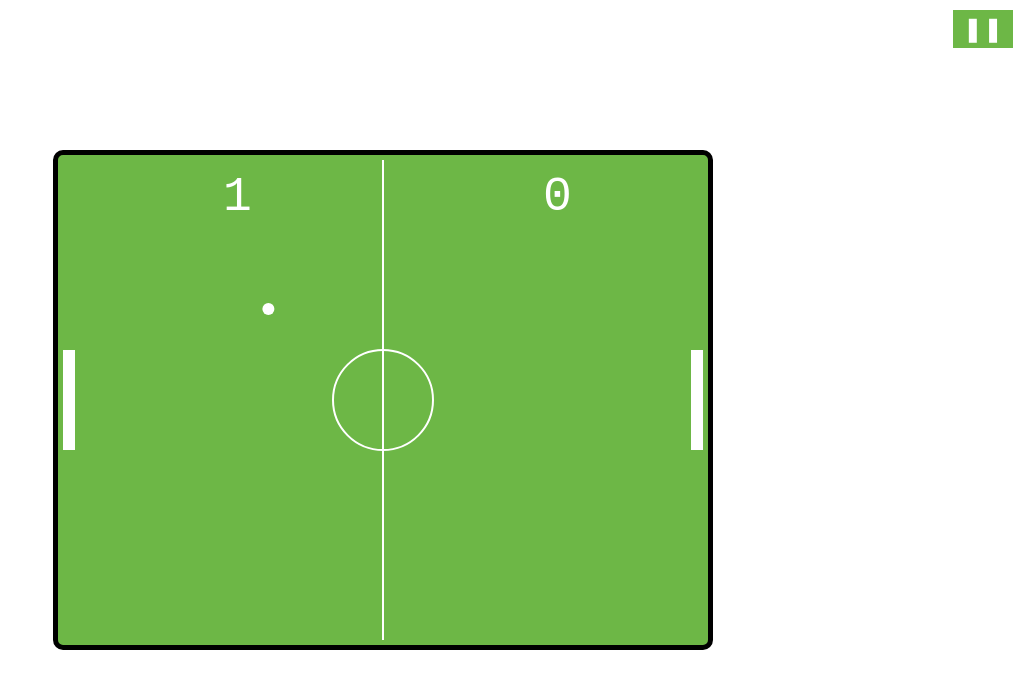
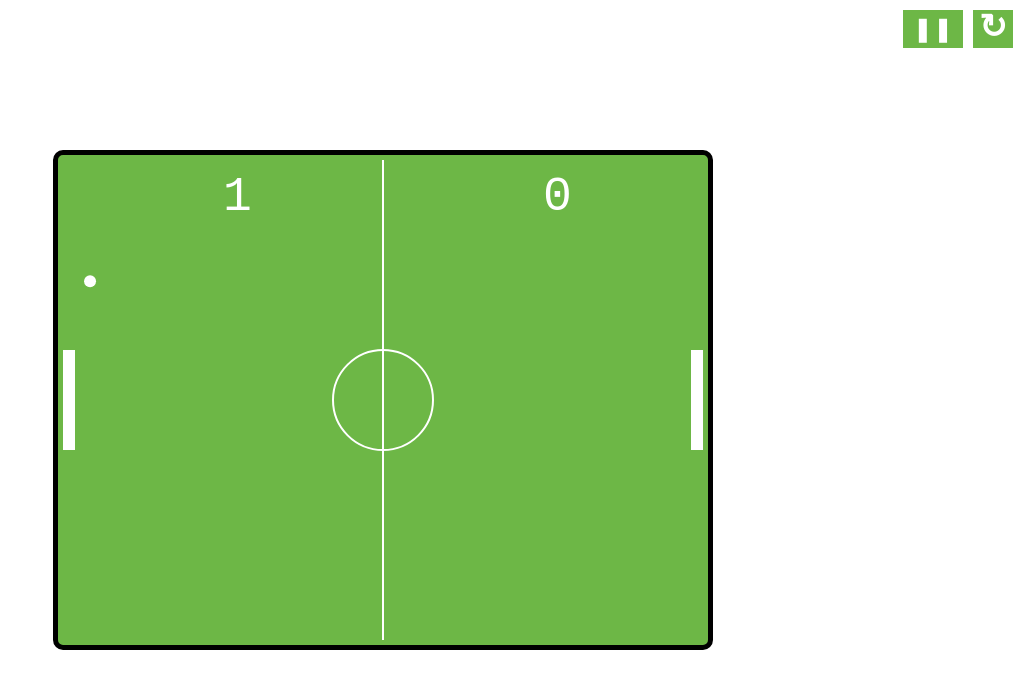
Before and after one commit to andrewmlu/pong-gpt4, a plain HTML site: page index.html in a window 1280 px wide. Shown: the whole page, without its empty margins (257-1280 px from the left). Drawn offline with Linux system fonts and the light colour scheme.

Commit message:
improve ball reflection, added reset, squashed bugs

```diff
--- a/index.html
+++ b/index.html
@@ -12,6 +12,9 @@
       <span id="pauseIcon">&#10074;&#10074;</span>
       <span id="playIcon" style="display:none;">&#9658;</span>
     </button>
+    <button id="restartButton" onclick="resetGame(); resetBall()">
+      <span>&#8635;</span>
+    </button>
     <canvas id="gameCanvas" width="640" height="480"></canvas>
   </div>
   <script src="script.js"></script>
--- a/script.js
+++ b/script.js
@@ -4,7 +4,7 @@ const paddleHeight = 100;
 const paddleWidth = 12;
 const ballSize = 12;
 const ballSpeed = 4;
-const maxScore = 5;
+const maxScore = 2;
 
 let player1Score = 0;
 let player2Score = 0;
@@ -54,13 +54,16 @@ function drawField() {
 function resetBall() {
     ball.x = canvas.width / 2 - ballSize / 2;
     ball.y = canvas.height / 2 - ballSize / 2;
-    const winner = ball.dx / Math.abs(ball.dx)
+    let winner = 1;
+    if (ball.dx != 0) {
+        winner = ball.dx / Math.abs(ball.dx);
+    }
     ball.dx = 0;
     ball.dy = 0;
     setTimeout(() => {
         ball.dx = winner * ballSpeed;
         ball.dy = Math.random() * 2 - 1;
-    }, 1000);
+    }, 500);
 }
 
 let gamePaused = false;
@@ -88,9 +91,9 @@ function lineIntersect(x1, y1, x2, y2, x3, y3, x4, y4) {
     return uA >= 0 && uA <= 1 && uB >= 0 && uB <= 1;
 }
 
-function checkCollision(prevX, prevY, ball, paddle) {
-    const paddleTopLeft = { x: paddle.x, y: paddle.y };
-    const paddleBottomLeft = { x: paddle.x, y: paddle.y + paddleHeight };
+function checkCollision(prevX, prevY, ball, paddle, p1) {
+    const paddleTopLeft = { x: paddle.x - paddleWidth * p1, y: paddle.y };
+    const paddleBottomLeft = { x: paddle.x - paddleWidth * p1, y: paddle.y + paddleHeight };
 
     return lineIntersect(prevX, prevY, ball.x, ball.y, paddleTopLeft.x, paddleTopLeft.y, paddleBottomLeft.x, paddleBottomLeft.y);
 }
@@ -105,7 +108,7 @@ function moveBall() {
     if (ball.y <= 0 || ball.y + ballSize >= canvas.height) {
         ball.dy *= -1;
     }
-    if (checkCollision(prevX, prevY, ball, player1)) {
+    if (checkCollision(prevX, prevY, ball, player1, p1 = -1.0)) {
         const paddleCenter = player1.y + paddleHeight / 2;
         const relativeBallPos = (ball.y + ballSize / 2 - paddleCenter) / (paddleHeight / 2);
         const speedIncrease = Math.abs(1 - relativeBallPos);
@@ -114,7 +117,7 @@ function moveBall() {
             ball.dx *= 1.1;
         }
         ball.dy += (ball.y - (player1.y + paddleHeight / 2)) * 0.02;
-    } else if (checkCollision(prevX, prevY, ball, player2)) {
+    } else if (checkCollision(prevX, prevY, ball, player2, p1 = 1.0)) {
         const paddleCenter = player2.y + paddleHeight / 2;
         const relativeBallPos = (ball.y + ballSize / 2 - paddleCenter) / (paddleHeight / 2);
         const speedIncrease = Math.abs(1 - relativeBallPos);
@@ -123,13 +126,13 @@ function moveBall() {
             ball.dx *= 1.1;
         }
         ball.dy += (ball.y - (player2.y + paddleHeight / 2)) * 0.02;
-    } else if (ball.x < 0) {
+    } else if (ball.x < 0 && player2Score < maxScore) {
         player2Score++;
-        checkWinner();
+        if (player2Score < maxScore)
             resetBall();
-    } else if (ball.x > canvas.width - ballSize) {
+    } else if (ball.x > canvas.width - ballSize && player1Score < maxScore) {
         player1Score++;
-        checkWinner();
+        if (player1Score < maxScore)
             resetBall();
     }
 }
@@ -168,21 +171,30 @@ function movePaddles() {
     }
 }
 
+let gameOver = false;
+
 function checkWinner() {
     if (player1Score === maxScore) {
+        if (!gameOver){
             setTimeout(() => {
                 alert('Player 1 wins!');
                 resetGame();
             }, 100);
+        }
+        gameOver = true;
     } else if (player2Score === maxScore) {
+        if (!gameOver) {
             setTimeout(() => {
                 alert('Player 2 wins!');
                 resetGame();
             }, 100);
         }
+        gameOver = true;
+    }
 }
 
 function resetGame() {
+    gameOver = false;
     player1Score = 0;
     player2Score = 0;
     player1.y = (canvas.height - paddleHeight) / 2;
@@ -209,4 +221,5 @@ function gameLoop() {
     requestAnimationFrame(gameLoop);
 }
 
+// resetBall();
 gameLoop();
--- a/styles.css
+++ b/styles.css
@@ -20,7 +20,7 @@ body {
 #playPauseButton {
     position: absolute;
     top: 10px;
-    right: 10px;
+    right: 60px;
     z-index: 1;
     font-size: 1.2rem;
     padding: 5px 10px;
@@ -44,3 +44,30 @@ body {
 #pauseIcon, #playIcon {
     font-size: 1.5rem;
 }
+
+#restartButton {
+    position: absolute;
+    top: 10px;
+    right: 10px;
+    z-index: 1;
+    font-size: 2.1rem;
+    font-weight: 900;
+    width: 40px;
+    height: 37.5px;
+    padding: 0px 10px 5px 10px;
+    background-color: #6db746;
+    color: white;
+    border: none;
+    cursor: pointer;
+    display: flex;
+    justify-content: center;
+    align-items: center;
+}
+
+#restartButton:focus {
+  outline: none;
+}
+
+#restartButton:hover {
+  background-color: #4a9a34;
+}
```
Lines whose indentation alone changed are shown as unchanged.
